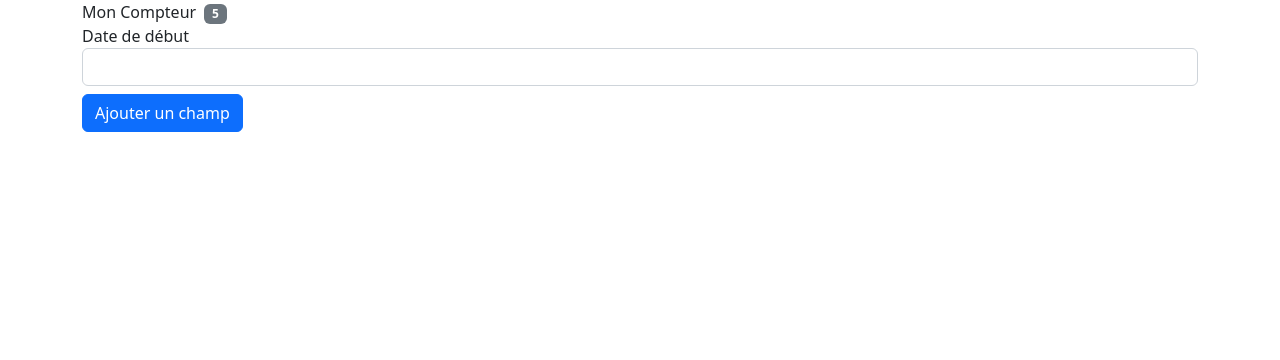
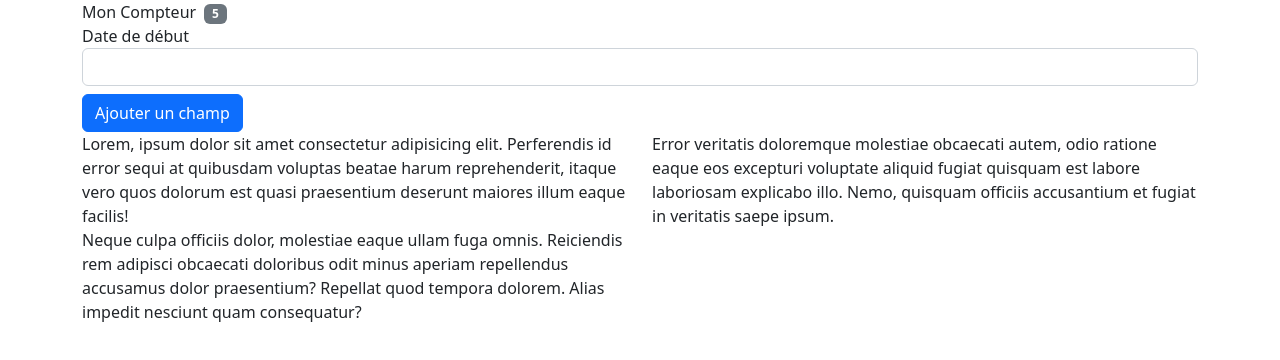
Before and after one commit to julie-j-code/revisions-js-ajax, a plain HTML site: page templates/webComponent/index.html in a window 1280 px wide. Drawn offline with nearby package versions, Linux system fonts and the light colour scheme.

Commit message:
Autre exemple d'utilisation d'un customElement pour mise en page de son contenu sans template

```diff
--- a/templates/webComponent/app.js
+++ b/templates/webComponent/app.js
@@ -1,3 +1,4 @@
+import ColContainer from "./components/ColContainer.js";
 import SecondTimer from "./components/SecondTimer.js";
 
 customElements.define('second-timer', SecondTimer);
@@ -13,3 +14,6 @@ const addNewInput = () => {
     document.getElementsByTagName("second-timer")[0].setAttribute("mycustomattribute","Nouveau champ détecté !")
 }
 addBtn.addEventListener("click", addNewInput)
+
+
+customElements.define("col-container", ColContainer);
--- /dev/null
+++ b/templates/webComponent/components/ColContainer.js
@@ -0,0 +1,19 @@
+
+// Custom Element <col-container>
+export default class SecondTimer extends HTMLElement {
+    constructor(){
+        // super invoque le constructeur du parent
+        super()
+        // this.onload=alert('J\'Existe !')
+        this.setAttribute("class","row")
+        const col=document.querySelectorAll('col-container div')
+        col.forEach((element)=> element.classList.add("col-6"))
+
+    }
+
+
+
+
+
+
+}
--- a/templates/webComponent/index.html
+++ b/templates/webComponent/index.html
@@ -1,5 +1,6 @@
 <!DOCTYPE html>
 <html lang="en">
+
 <head>
     <meta charset="UTF-8">
     <meta http-equiv="X-UA-Compatible" content="IE=edge">
@@ -23,5 +24,20 @@
         <button class="btn btn-primary" id="add">Ajouter un champ</button>
     </div>
 
+    <div class="container">
+        <col-container>
+            <div>Lorem, ipsum dolor sit amet consectetur adipisicing elit. Perferendis id error sequi at quibusdam
+                voluptas beatae harum reprehenderit, itaque vero quos dolorum est quasi praesentium deserunt maiores
+                illum eaque facilis!</div>
+            <div>Error veritatis doloremque molestiae obcaecati autem, odio ratione eaque eos excepturi voluptate
+                aliquid fugiat quisquam est labore laboriosam explicabo illo. Nemo, quisquam officiis accusantium et
+                fugiat in veritatis saepe ipsum.</div>
+            <div>Neque culpa officiis dolor, molestiae eaque ullam fuga omnis. Reiciendis rem adipisci obcaecati
+                doloribus odit minus aperiam repellendus accusamus dolor praesentium? Repellat quod tempora dolorem.
+                Alias impedit nesciunt quam consequatur?</div>
+        </col-container>
+    </div>
+
 </body>
+
 </html>
```
